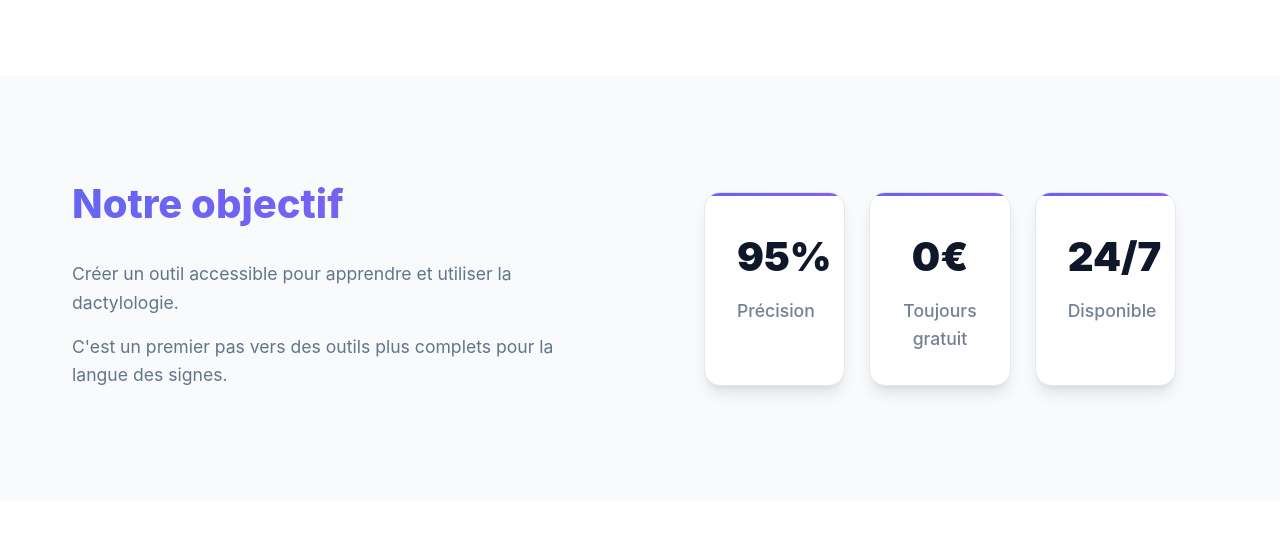
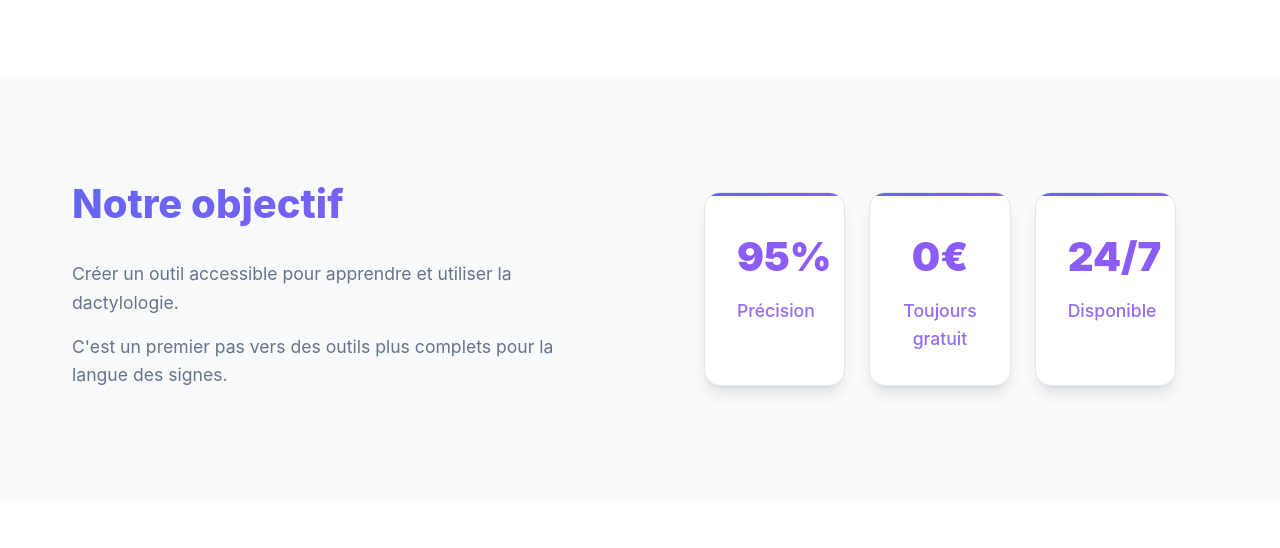
Before and after one commit to cosmos510/FingerspellToSign, a Django app: page /about/ in a window 1280 px wide. Shown: the part 876-1424 px from the top of the page. Run offline with Django 4.2, Linux system fonts and the light colour scheme.

Commit message:
fix: Update stat number and label colors for improved visibility

```diff
--- a/asl_monolith/static/about.css
+++ b/asl_monolith/static/about.css
@@ -123,12 +123,12 @@
 .stat-number {
     font-size: 2.5rem;
     font-weight: 900;
-    color: var(--text);
+    color: #8B5CF6;
     margin-bottom: 0.5rem;
 }
 
 .stat-label {
-    color: var(--text-light);
+    color: #8B5CF6;
     font-weight: 500;
 }
 
--- a/asl_monolith/static/index.css
+++ b/asl_monolith/static/index.css
@@ -318,13 +318,13 @@ header nav a:focus {
     font-weight: 900;
     margin-bottom: 0.5rem;
     display: block;
-    color: white;
+    color: #8B5CF6;
 }
 
 .stat-label {
     font-size: 1.1rem;
     opacity: 0.9;
-    color: white;
+    color: #8B5CF6;
 }
 
 /* Compatibility Section */
--- a/asl_monolith/templates/base.html
+++ b/asl_monolith/templates/base.html
@@ -36,8 +36,6 @@
     <link rel="dns-prefetch" href="https://fonts.googleapis.com">
     <link rel="dns-prefetch" href="https://fonts.gstatic.com">
 
-</head>
-<body>
     <!-- Styles -->
     <link rel="stylesheet" href="{% static 'index.css' %}">
     <link rel="stylesheet" href="{% static 'common.css' %}">
@@ -92,6 +90,7 @@
         }
     }
     </script>
+
 </head>
 <body>
 
```
